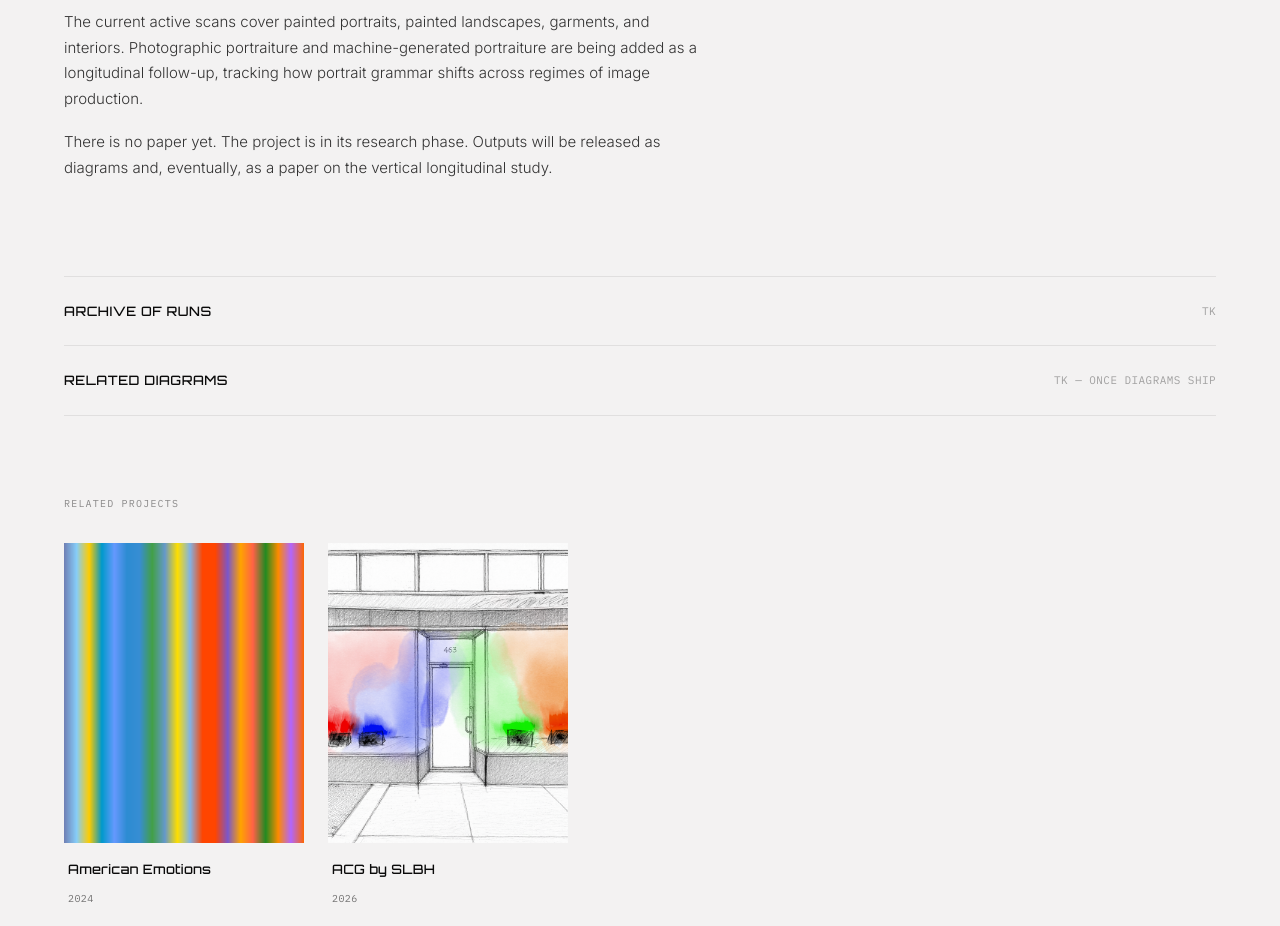
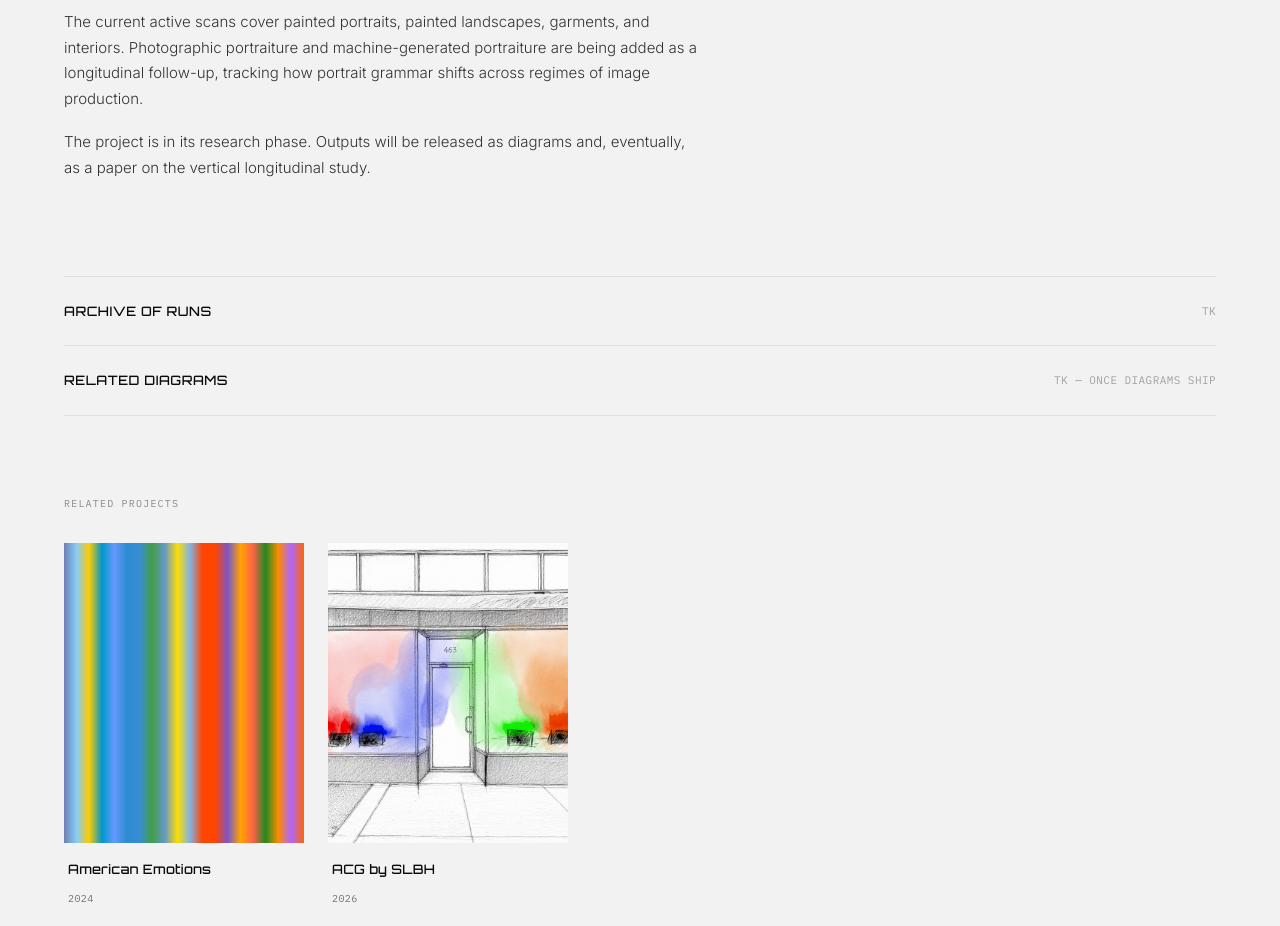
Before and after one commit to BrendonHawkinsXYZ/SLBH, a Next.js app: page /projects/convergent-grammar in a window 1280 px wide. Shown: the part 2620-3546 px from the top of the page. Built offline with nearby package versions, Linux system fonts and the light colour scheme.

Commit message:
Update page.tsx

```diff
--- a/src/app/projects/convergent-grammar/page.tsx
+++ b/src/app/projects/convergent-grammar/page.tsx
@@ -170,7 +170,7 @@ export default function ConvergentGrammarPage() {
             image production.
           </p>
           <p className="t-body cg-block-body cg-block-body--wide">
-            There is no paper yet. The project is in its research phase. Outputs
+            The project is in its research phase. Outputs
             will be released as diagrams and, eventually, as a paper on the
             vertical longitudinal study.
           </p>
```
